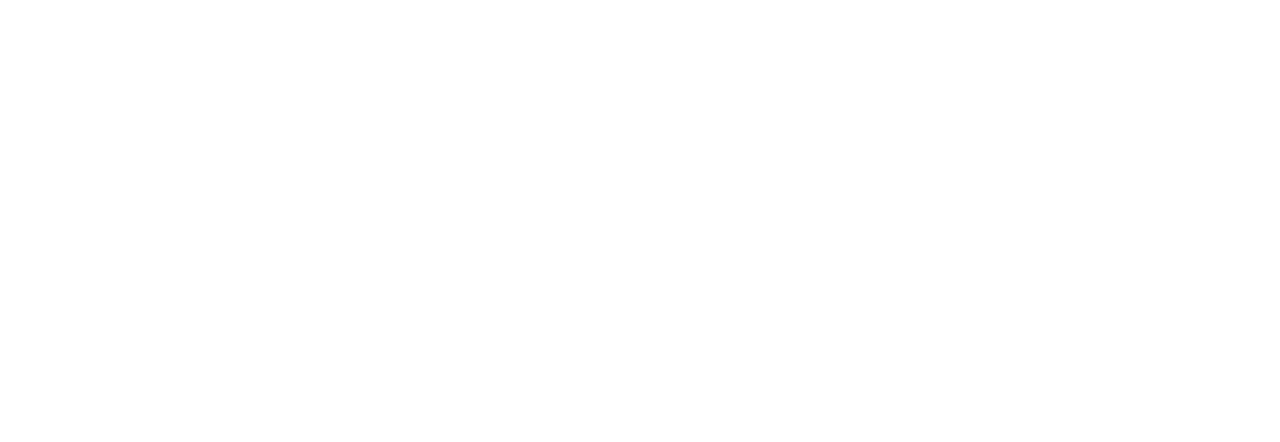
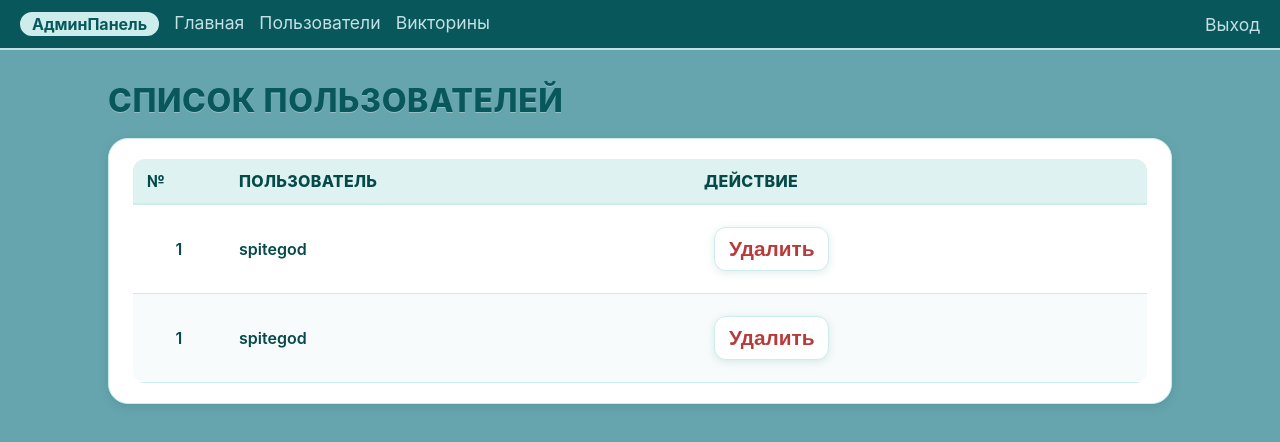
Before and after one commit to spitegod/quizzward, a React (Create React App) app: page /users-admin in a window 1280 px wide. Before the commit this address had no page. Shown: the top 442 px of the page. Built offline with nearby package versions, Linux system fonts and the light colour scheme.

Commit message:
Created page "users"

```diff
--- a/src/App.js
+++ b/src/App.js
@@ -8,6 +8,7 @@
 import PlayQuiz from "./pages/PlayQuiz/PlayQuiz";
 import Profile from "./pages/Profile/Profile";
 import AdminPanel from "./pages/AdminPanel/AdminPanel";
+import UsersAdmin from "./pages/UsersAdmin/UsersAdmin";
 
 function App() {
   return (
@@ -30,6 +31,10 @@
           element={<AdminPanel />}
         />
         <Route
+          path="/users-admin"
+          element={<UsersAdmin />}
+        />
+        <Route
           path="/dashboard"
           element={<Dashboard />}
         />
--- a/src/components/NavAdmin/NavAdmin.js
+++ b/src/components/NavAdmin/NavAdmin.js
@@ -10,7 +10,7 @@
                 <Link to="/admin" className={s.navAdminLogo}>АдминПанель</Link>
                 </div>
                 <Link to="/admin" className={`${s.navLink} ${s.active}`}>Главная</Link>
-                <Link to="/profile" className={s.navLink}>Пользователи</Link>
+                <Link to="/users-admin" className={s.navLink}>Пользователи</Link>
                 <Link to="/login" className={s.navLink}>Викторины</Link>
             </div>
             <Link to="/login" className={s.navLink}>Выход</Link>
--- a/src/pages/AdminPanel/AdminPanel.js
+++ b/src/pages/AdminPanel/AdminPanel.js
@@ -1,13 +1,43 @@
 import NavAdmin from "../../components/NavAdmin/NavAdmin"
+import s from './AdminPanel.module.css'
 
 const AdminPanel = () => {
-    return (
-        <div>
-            <NavAdmin />
-            <h2>Добро пожаловать!</h2>
-            <p>Вы находитесь в панели администратора веб-приложения Quizzward</p>
+  return (
+    <div className={s.page}>
+      <NavAdmin />
+      <div className={s.content}>
+        <h2 className={s.h2}>Добро пожаловать!</h2>
+        <p className={s.sub}>Вы находитесь в панели администратора веб-приложения Quizzward</p>
+
+        <div className={s.card}>
+          <h3 className={s.h3}>Активные пользователи</h3>
+          <div className={s.tableWrap}>
+            <table className={s.table}>
+              <thead>
+                <tr>
+                  <th className={s.colIndex}>№</th>
+                  <th>Пользователь</th>
+                  <th className={s.mono}>Время онлайн, мин</th>
+                </tr>
+              </thead>
+              <tbody>
+                <tr>
+                  <td className={`${s.colIndex} ${s.mono}`}>1</td>
+                  <td>spitegod</td>
+                  <td className={s.mono}>100</td>
+                </tr>
+                <tr>
+                  <td className={`${s.colIndex} ${s.mono}`}>2</td>
+                  <td>denis</td>
+                  <td className={s.mono}>200</td>
+                </tr>
+              </tbody>
+            </table>
+          </div>
         </div>
-    )
+      </div>
+    </div>
+  )
 }
 
 export default AdminPanel
--- /dev/null
+++ b/src/pages/AdminPanel/AdminPanel.module.css
@@ -0,0 +1,118 @@
+/* Фон и контейнер */
+.page {
+  background-color: #66a5ad;
+  min-height: 100vh;
+  width: 100%;
+  display: flex;
+  flex-direction: column;
+}
+
+/* Основной контент */
+.content {
+  box-sizing: border-box;
+  width: 100%;
+  max-width: 1200px;
+  margin: 0 auto;
+  padding: 32px 28px 48px;
+}
+
+/* Заголовки */
+.h2 {
+  margin: 0;
+  font-size: 2.2rem;
+  line-height: 1.2;
+  color: #07575b;
+  font-weight: 800;
+  text-transform: uppercase;
+  letter-spacing: 0.6px;
+  text-shadow: 0 1px 0 rgba(255, 255, 255, 0.3);
+}
+
+.sub {
+  margin: 6px 0 28px;
+  color: #054a49;
+  font-weight: 500;
+}
+
+/* Карточка с таблицей */
+.card {
+  background: #fff;
+  border-radius: 20px;
+  border: 1px solid #cdecec;
+  box-shadow: 0 3px 10px rgba(7, 87, 91, 0.15);
+  padding: 20px 24px;
+}
+
+/* Заголовок таблицы */
+.h3 {
+  margin: 0 0 14px;
+  font-size: 1.3rem;
+  font-weight: 800;
+  color: #07575b;
+  text-transform: uppercase;
+  letter-spacing: .4px;
+}
+
+/* Обёртка таблицы */
+.tableWrap {
+  overflow-x: auto;
+  border-radius: 12px;
+}
+
+/* Таблица */
+.table {
+  width: 100%;
+  border-collapse: collapse;
+  min-width: 540px;
+}
+
+/* Шапка */
+.table thead th {
+  background: #def2f1;
+  color: #054a49;
+  font-weight: 700;
+  text-align: left;
+  padding: 12px 14px;
+  border-bottom: 2px solid #cdecec;
+}
+
+/* Строки */
+.table tbody tr:nth-child(odd) {
+  background-color: #ffffff;
+}
+.table tbody tr:nth-child(even) {
+  background-color: #f7fbfb;
+}
+
+.table tbody tr:hover {
+  background-color: #def2f1;
+  transition: background-color .2s ease;
+}
+
+/* Ячейки */
+.table td {
+  padding: 12px 14px;
+  border-bottom: 1px solid #cdecec;
+  color: #054a49;
+  font-weight: 600;
+}
+
+/* Колонка № */
+.colIndex {
+  width: 60px;
+  text-align: center;
+  color: #07575b;
+}
+
+/* Числа моноширинно */
+.mono {
+  font-variant-numeric: tabular-nums;
+}
+
+/* Адаптив */
+@media (max-width: 700px) {
+  .content { padding: 24px 18px 36px; }
+  .h2 { font-size: 1.8rem; }
+  .h3 { font-size: 1.1rem; }
+  .card { padding: 16px 18px; }
+}
--- /dev/null
+++ b/src/pages/UsersAdmin/UsersAdmin.js
@@ -0,0 +1,50 @@
+import NavAdmin from '../../components/NavAdmin/NavAdmin'
+import s from './UsersAdmin.module.css'
+
+const UsersAdmin = () => {
+  return (
+    <div className={s.page}>
+      <NavAdmin />
+      <div className={s.content}>
+        <h2 className={s.h2}>Список пользователей</h2>
+
+        <div className={s.card}>
+          <div className={s.tableWrap}>
+            <table className={s.table}>
+              <thead>
+                <tr>
+                  <td className={s.colIndex}>№</td>
+                  <td>Пользователь</td>
+                  <td>Действие</td>
+                </tr>
+              </thead>
+              <tbody>
+                <tr>
+                  <td className={s.colIndex}>1</td>
+                  <td>spitegod</td>
+                  <td>
+                    <div className={s.actions}>
+                      <button className={s.btnDanger}>Удалить</button>
+                    </div>
+                  </td>
+                </tr>
+                <tr>
+                  <td className={s.colIndex}>1</td>
+                  <td>spitegod</td>
+                  <td>
+                    <div className={s.actions}>
+                      <button className={s.btnDanger}>Удалить</button>
+                    </div>
+                  </td>
+                </tr>
+              </tbody>
+            </table>
+          </div>
+        </div>
+
+      </div>
+    </div>
+  )
+}
+
+export default UsersAdmin
--- /dev/null
+++ b/src/pages/UsersAdmin/UsersAdmin.module.css
@@ -0,0 +1,115 @@
+/* Фон и контейнер */
+.page {
+  background-color: #66a5ad;
+  min-height: 100vh;
+  width: 100%;
+  display: flex;
+  flex-direction: column;
+}
+
+/* Контент */
+.content {
+  box-sizing: border-box;
+  width: 100%;
+  max-width: 1120px;
+  margin: 0 auto;
+  padding: 32px 28px 48px;
+}
+
+/* Заголовок */
+.h2 {
+  margin: 0 0 18px;
+  font-size: 2rem;
+  line-height: 1.2;
+  color: #07575b;
+  font-weight: 800;
+  text-transform: uppercase;
+  letter-spacing: .6px;
+  text-shadow: 0 1px 0 rgba(255,255,255,.3);
+}
+
+/* Карточка-обёртка */
+.card {
+  background: #fff;
+  border: 1px solid #cdecec;
+  border-radius: 20px;
+  box-shadow: 0 3px 10px rgba(7, 87, 91, 0.15);
+  padding: 20px 24px;
+}
+
+/* Скролл для узких экранов */
+.tableWrap {
+  overflow-x: auto;
+  border-radius: 12px;
+}
+
+/* Таблица */
+.table {
+  width: 100%;
+  border-collapse: collapse;
+  min-width: 560px;
+}
+
+/* Шапка */
+.table thead td {
+  background: #def2f1;
+  color: #054a49;
+  font-weight: 800;
+  text-transform: uppercase;
+  letter-spacing: .3px;
+  padding: 12px 14px;
+  border-bottom: 2px solid #cdecec;
+  text-align: left;
+}
+
+/* Строки */
+.table tbody tr:nth-child(odd) { background: #ffffff; }
+.table tbody tr:nth-child(even) { background: #f7fbfb; }
+.table tbody tr:hover { background: #def2f1; transition: background-color .2s ease; }
+
+/* Ячейки */
+.table tbody td {
+  padding: 12px 14px;
+  border-bottom: 1px solid #cdecec;
+  color: #054a49;
+  font-weight: 600;
+}
+
+/* Колонка № */
+.colIndex {
+  width: 64px;
+  text-align: center;
+  color: #07575b;
+}
+
+/* Действия */
+.actions {
+  display: flex;
+  gap: 8px;
+}
+
+/* Кнопка удаления (аккуратный danger в фирменной гамме) */
+.btnDanger {
+  border: 1px solid #cdecec;
+  background: #ffffff;
+  color: #b83b3b;                 /* мягкий красный для статуса */
+  font-weight: 800;
+  padding: 9px 14px;
+  border-radius: 12px;
+  cursor: pointer;
+  box-shadow: 0 2px 8px rgba(7, 87, 91, 0.12);
+  transition: transform .12s ease, background-color .2s ease, box-shadow .12s ease, border-color .2s ease;
+}
+.btnDanger:hover {
+  background: #ffe9e9;            /* лёгкий розовый hover */
+  transform: translateY(-1px);
+}
+.btnDanger:active { transform: translateY(0); }
+.btnDanger:focus-visible { outline: 2px solid #07575b; outline-offset: 3px; }
+
+/* Адаптив */
+@media (max-width: 700px) {
+  .content { padding: 24px 18px 36px; }
+  .h2 { font-size: 1.6rem; }
+  .card { padding: 16px 18px; }
+}
```
